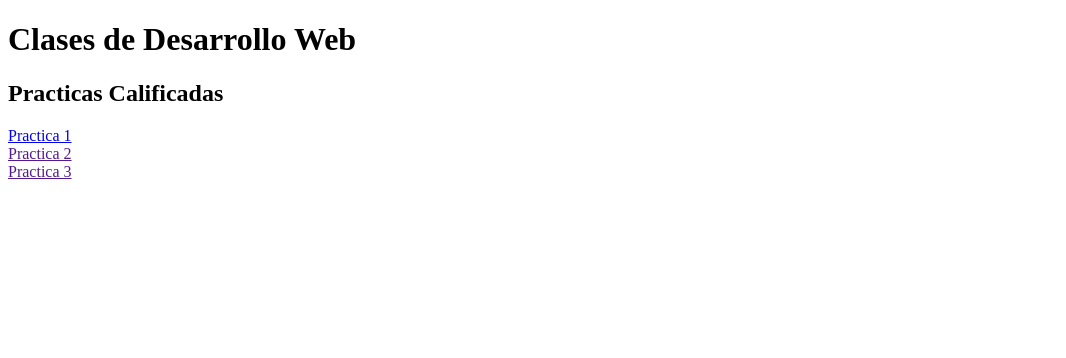
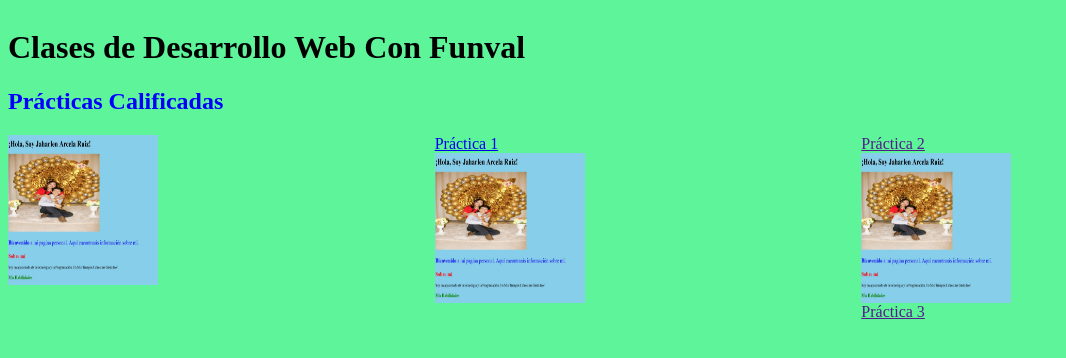
Before and after one commit to JaharlenEmanuel/funval, a plain HTML site: page index.html in a window 1280 px wide. Shown: the whole page, without its empty margins (0-1066 px from the left). Drawn offline with Linux system fonts and the light colour scheme.

Commit message:
Practica1.1

```diff
--- a/index.html
+++ b/index.html
@@ -4,15 +4,34 @@
     <meta charset="UTF-8" />
     <meta name="viewport" content="width=device-width, initial-scale=1.0" />
     <title>Funval</title>
+    <link rel="stylesheet" href="style.css" />
   </head>
   <body>
-    <h1>Clases de Desarrollo Web</h1>
-    <h2>Practicas Calificadas</h2>
-    <section>
-      <a href="./dia 2/index.html">Practica 1</a><br />
-      <a href="">Practica 2</a><br />
-      <a href="">Practica 3</a>
+    <h1>Clases de Desarrollo Web Con Funval</h1>
+    <h2>Prácticas Calificadas</h2>
+    <section class="practica">
+      <a href="./dia 2/Practica1/index.html"
+        ><img
+          src="./img-main/practica1.jpeg"
+          alt="Imagen de la practica1"
+        />Práctica 1</a
+      >
+
+      <a href=""
+        ><img
+          src="./img-main/practica1.jpeg"
+          alt=""
+          href="./dia 2/Practica1/index.html"
+        />Práctica 2</a
+      >
+
+      <a href=""
+        ><img
+          src="./img-main/practica1.jpeg"
+          alt=""
+          href="./dia 2/Practica1/index.html"
+        />Práctica 3</a
+      >
     </section>
-    <section></section>
   </body>
 </html>
--- /dev/null
+++ b/style.css
@@ -0,0 +1,15 @@
+body{
+    align-content: center;
+    background-color: rgb(94, 244, 154);
+}
+.practica{
+    columns: 3;
+}
+img{
+    height: 150px;
+    width: 150px;
+    display: block;
+}
+h2{
+    color: blue;
+}
```
Also changed, not shown: dia 2/Practica1/index.html (renamed from dia 2/index.html, +5 -2 lines), dia 2/Practica1/img/selfie.jpeg (renamed from dia 2/img/selfie.jpeg), dia 2/Practica1/styles.css (renamed from dia 2/styles.css), img-main/practica1.jpeg (added).
